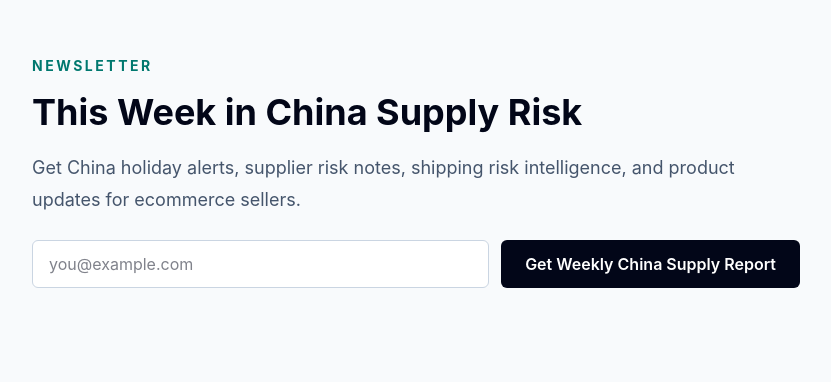
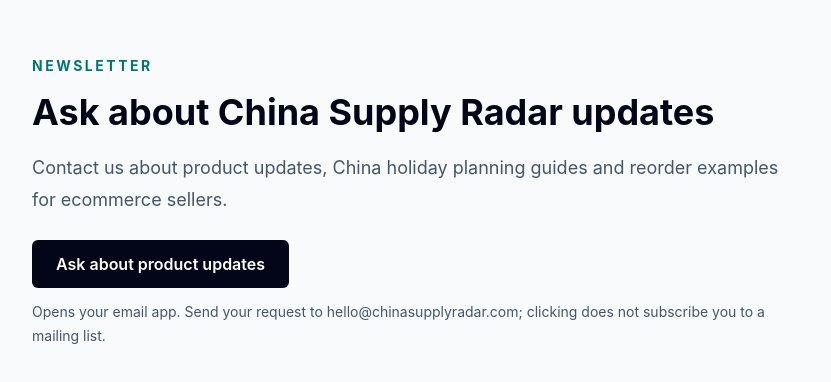
Before and after one commit to mingzhishan1525/Landing-Page, a Next.js app: page /newsletter in a window 1280 px wide. Shown: the top 382 px of the page, without its empty margins (224-1055 px from the left). Built offline with nearby package versions, Linux system fonts and the light colour scheme; no server answers.

Commit message:
Align acquisition pages with current capabilities and explicit contact flow

```diff
--- a/app/components/NewsletterSignup.tsx
+++ b/app/components/NewsletterSignup.tsx
@@ -1,78 +1,25 @@
-"use client";
-
-import { useState } from "react";
-import { trackEvent } from "./Analytics";
-import { trackGrowthEvent } from "./growth-tracking";
+import TrackedLink from "./TrackedLink";
+import { siteConfig } from "../config";
 
 type NewsletterSignupProps = {
   source: string;
 };
 
 export default function NewsletterSignup({ source }: NewsletterSignupProps) {
-  const [email, setEmail] = useState("");
-  const [message, setMessage] = useState("");
-  const [isSubmitting, setIsSubmitting] = useState(false);
-
-  async function onSubmit(event: React.FormEvent<HTMLFormElement>) {
-    event.preventDefault();
-    setIsSubmitting(true);
-    setMessage("");
-
-    try {
-      const response = await fetch("/api/newsletter/subscribe", {
-        method: "POST",
-        headers: {
-          "Content-Type": "application/json",
-        },
-        body: JSON.stringify({ email, source }),
-      });
-      const data = (await response.json()) as { message?: string };
-      setMessage(data.message || "Subscription successful");
-      if (response.ok) {
-        trackEvent("newsletter_signup", { source });
-        trackGrowthEvent("SIGNUP", {
-          source: "website",
-          metadata: {
-            form: "newsletter_signup",
-            signup_source: source,
-          },
-        });
-        setEmail("");
-      }
-    } catch {
-      setMessage("We could not subscribe you right now. Please try again later.");
-    } finally {
-      setIsSubmitting(false);
-    }
-  }
-
   return (
-    <form className="mt-6 flex flex-col gap-3 sm:flex-row" onSubmit={onSubmit}>
-      <label className="sr-only" htmlFor={`newsletter-${source}`}>
-        Email address
-      </label>
-      <input
-        id={`newsletter-${source}`}
-        name="email"
-        type="email"
-        required
-        value={email}
-        onChange={(event) => setEmail(event.target.value)}
-        placeholder="you@example.com"
-        className="min-h-12 flex-1 rounded-md border border-slate-300 bg-white px-4 text-base text-slate-950 outline-none focus:border-teal-600 dark:border-slate-700 dark:bg-slate-950 dark:text-white"
-      />
-      <button
-        type="submit"
-        disabled={isSubmitting}
-        className="min-h-12 rounded-md bg-slate-950 px-6 py-3 text-base font-semibold text-white hover:bg-slate-800 disabled:cursor-not-allowed disabled:opacity-70 dark:bg-teal-400 dark:text-slate-950 dark:hover:bg-teal-300"
+    <div className="mt-6">
+      <TrackedLink
+        href={`mailto:${siteConfig.helloEmail}?subject=China%20Supply%20Radar%20product%20updates`}
+        buttonName="product_updates_email"
+        eventSource={source}
+        className="inline-flex min-h-12 items-center justify-center rounded-md bg-slate-950 px-6 py-3 text-base font-semibold text-white hover:bg-slate-800 dark:bg-teal-400 dark:text-slate-950 dark:hover:bg-teal-300"
       >
-        {isSubmitting ? "Joining..." : "Get Weekly China Supply Report"}
-      </button>
-      {message ? (
-        <p className="text-sm font-medium text-slate-600 dark:text-slate-300 sm:self-center">
-          {message}
-        </p>
-      ) : null}
-    </form>
+        Ask about product updates
+      </TrackedLink>
+      <p className="mt-3 text-sm leading-6 text-slate-600 dark:text-slate-300">
+        Opens your email app. Send your request to {siteConfig.helloEmail};
+        clicking does not subscribe you to a mailing list.
+      </p>
+    </div>
   );
 }
--- a/app/newsletter/page.tsx
+++ b/app/newsletter/page.tsx
@@ -4,7 +4,7 @@
   alternates: { canonical: "/newsletter/" },
   title: "Newsletter | China Supply Radar",
   description:
-    "Subscribe to China Supply Radar updates on China holiday risk, supplier reliability, and inventory planning.",
+    "Contact China Supply Radar about product updates and inventory planning resources.",
 };
 
 export default function NewsletterPage() {
@@ -15,11 +15,11 @@
           Newsletter
         </p>
         <h1 className="mt-4 text-4xl font-bold">
-          This Week in China Supply Risk
+          Ask about China Supply Radar updates
         </h1>
         <p className="mt-5 text-lg leading-8 text-slate-600 dark:text-slate-300">
-          Get China holiday alerts, supplier risk notes, shipping risk
-          intelligence, and product updates for ecommerce sellers.
+          Contact us about product updates, China holiday planning guides and
+          reorder examples for ecommerce sellers.
         </p>
         <NewsletterSignup source="newsletter_page" />
       </section>
--- a/app/page.tsx
+++ b/app/page.tsx
@@ -8,7 +8,7 @@
 export const metadata: Metadata = {
   title: "China Supply Radar | Inventory Risk & Supply Chain Planning for Shopify",
   description:
-    "Inventory risk dashboard, sales velocity, reorder queue, stockout alerts, and China holiday impact planning for Shopify merchants.",
+    "Review inventory risk and recent sales with Shopify, and use standalone Chrome tools for China holiday and reorder planning.",
 };
 
 const chromeStoreStatusText = isChromeStorePublished
@@ -41,8 +41,8 @@
   },
   {
     eyebrow: "Shopify App",
-    title: "Upcoming Stockout Alerts",
-    body: "Identify products likely to stock out before production and shipping can catch up.",
+    title: "Stock Coverage Estimates",
+    body: "Estimate remaining stock coverage using current inventory and recent sales.",
   },
   {
     eyebrow: "China sourcing",
@@ -105,7 +105,7 @@
   },
   {
     question: "Can I track multiple suppliers?",
-    answer: "Local supplier notes are available free. Advanced supplier reliability and unlimited SKU monitoring require Pro.",
+    answer: "Keep local supplier notes in the free Chrome extension. For current Shopify Pro capabilities and plan terms, review Pricing and the Shopify App Store.",
   },
   {
     question: "Does it collect supplier information?",
@@ -116,8 +116,8 @@
 
 const waitlistItems = [
   "New China holiday alerts",
-  "Supplier reliability improvements",
-  "Shipping risk intelligence",
+  "Supplier planning guides",
+  "Reorder planning examples",
   "Product updates",
 ];
 
@@ -527,7 +527,7 @@
           </div>
           <div>
             <p className="text-lg leading-8 text-slate-600 dark:text-slate-300">
-              Get notified about:
+              Ask about updates on:
             </p>
             <div className="mt-4 grid gap-3 sm:grid-cols-2">
               {waitlistItems.map((item) => (
--- a/app/shopify/page.tsx
+++ b/app/shopify/page.tsx
@@ -6,25 +6,25 @@
   alternates: { canonical: "/shopify/" },
   title: "Shopify App | China Supply Radar",
   description:
-    "Prevent stockouts before Chinese factory delays happen with inventory risk, reorder recommendations, and China holiday alerts for Shopify.",
+    "Review inventory, recent sales and stock coverage to prioritize replenishment planning for your Shopify store.",
 };
 
 const features = [
   {
     title: "Stockout Risk",
-    body: "Identify products that may run out before supplier production and shipping can catch up.",
+    body: "Review at-risk SKUs using inventory levels and recent sales estimates.",
   },
   {
-    title: "Reorder Recommendation",
-    body: "Use sales velocity, inventory cover, and supplier lead time to prioritize reorder action.",
+    title: "Replenishment Priorities",
+    body: "Use estimated sales velocity and stock cover to decide which products need attention.",
   },
   {
-    title: "China Holiday Alert",
-    body: "Add Chinese New Year, National Day, and other shutdown windows to inventory planning.",
+    title: "Recent Sales",
+    body: "Use recent order data to estimate how quickly products are selling.",
   },
   {
-    title: "Supplier Risk Notes",
-    body: "Keep supplier reliability and lead time context close to reorder decisions.",
+    title: "Inventory Overview",
+    body: "Review product and inventory data alongside sales estimates.",
   },
 ];
 
@@ -42,7 +42,7 @@
   {
     question: "Does it help with China holidays?",
     answer:
-      "Yes. The app adds holiday shutdown context to stockout and reorder planning.",
+      "Use the standalone Chrome extension and our free website tools for China holiday planning. Confirm actual factory schedules with your supplier.",
   },
 ];
 
@@ -69,12 +69,12 @@
             Shopify App
           </p>
           <h1 className="mt-4 text-4xl font-bold leading-tight text-slate-950 dark:text-white sm:text-5xl">
-            Prevent Stockouts Before Chinese Factory Delays Happen
+            See which SKUs need replenishment attention
           </h1>
           <p className="mt-5 text-lg leading-8 text-slate-600 dark:text-slate-300">
-            China Supply Radar helps Shopify sellers predict inventory risk,
-            reorder earlier, and avoid supply chain disruption during Chinese
-            holidays.
+            Review your products, inventory and recent orders to estimate daily
+            sales and remaining stock cover. Use the results to plan your next
+            replenishment conversation.
           </p>
           <TrackedLink
             href={withUtm(growthLinks.shopifyInstallUrl, "shopify")}
@@ -82,7 +82,7 @@
             eventSource="shopify"
             className="mt-7 inline-flex min-h-12 items-center justify-center rounded-md bg-teal-600 px-6 py-3 text-base font-semibold text-white hover:bg-teal-700"
           >
-            Install Shopify App
+            View Shopify App · $29/month
           </TrackedLink>
         </div>
 
@@ -99,9 +99,9 @@
             Solution
           </h2>
           <p className="mt-3 leading-7 text-slate-600 dark:text-slate-300">
-            Inventory Protection helps merchants review stockout risk, reorder
-            timing, supplier context, and China holiday impact before it is too
-            late.
+            China Supply Radar highlights at-risk SKUs using inventory and recent
+            sales. Estimates depend on store data and changing demand; confirm
+            lead times and existing purchase orders before deciding.
           </p>
         </div>
       </section>
```
